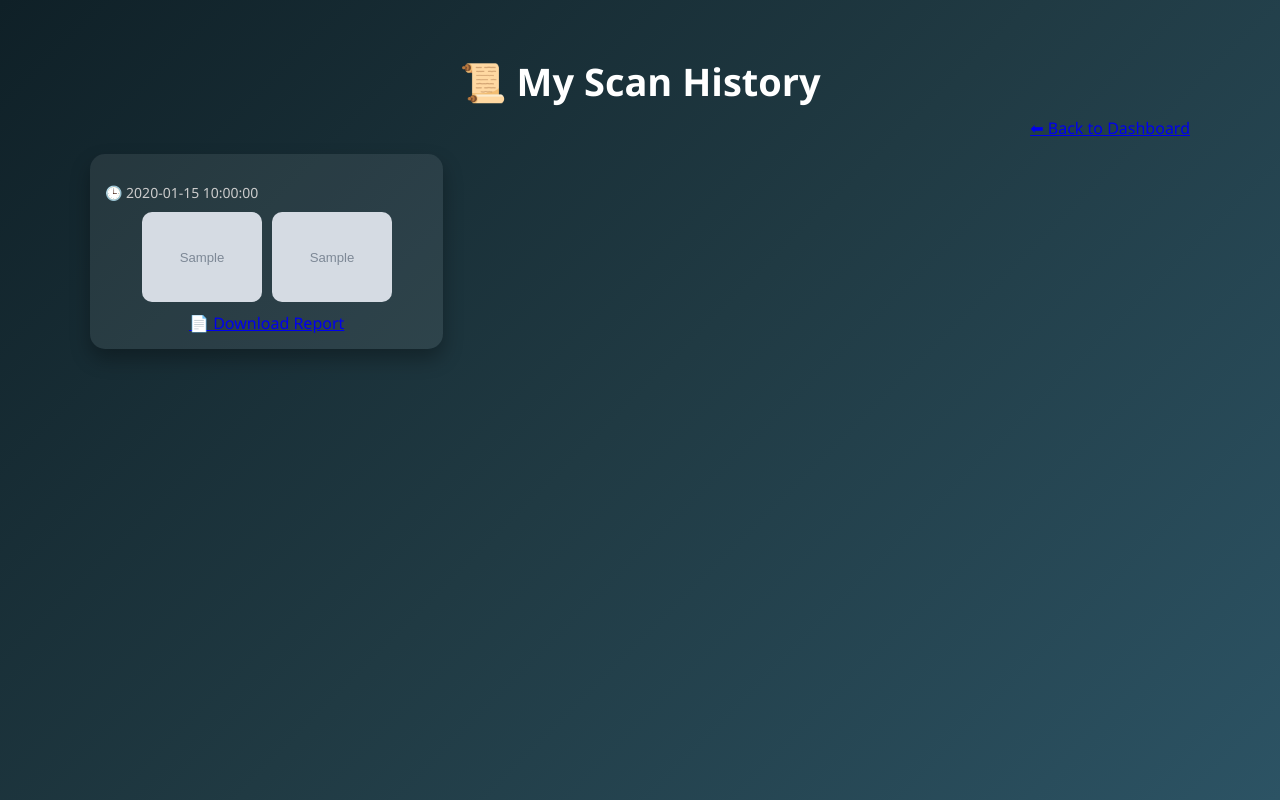
After one commit to siddhantg07/marine-oil-spill-detection, a Flask app: page /history in a window 1280 px wide. The commit adds this page. Run offline with Flask 3, Linux system fonts and the light colour scheme; the visitor is signed in with stand-in values (Sample User, id 1); tables that the repository leaves empty hold one stand-in row (values such as "Sample post"); grey boxes marked "Sample" are stand-in pictures.

Commit message:
Added per-user scan history feature

```diff
--- a/backend/app.py
+++ b/backend/app.py
@@ -27,6 +27,40 @@ os.makedirs(UPLOAD_FOLDER, exist_ok=True)
 model = tf.keras.models.load_model(MODEL_PATH)
 
 # ===============================
+# INIT DATABASE
+# ===============================
+def init_db():
+    conn = sqlite3.connect("users.db")
+    c = conn.cursor()
+
+    # users table (already exists in your project)
+    c.execute("""
+        CREATE TABLE IF NOT EXISTS users (
+            id INTEGER PRIMARY KEY AUTOINCREMENT,
+            username TEXT UNIQUE,
+            password TEXT
+        )
+    """)
+
+    # scan history table
+    c.execute("""
+        CREATE TABLE IF NOT EXISTS scan_history (
+            id INTEGER PRIMARY KEY AUTOINCREMENT,
+            username TEXT,
+            original_image TEXT,
+            mask_image TEXT,
+            overlay_image TEXT,
+            report_file TEXT,
+            timestamp DATETIME DEFAULT CURRENT_TIMESTAMP
+        )
+    """)
+
+    conn.commit()
+    conn.close()
+
+init_db()
+
+# ===============================
 # IMAGE PREPROCESS
 # ===============================
 def preprocess_image(image_path):
@@ -53,9 +87,7 @@ def create_overlay(image_path, mask):
 # ===============================
 # GENERATE PDF REPORT
 # ===============================
-def generate_pdf_report(original_img, mask_img, overlay_img, result, confidence):
-    report_path = os.path.join(UPLOAD_FOLDER, "report.pdf")
-
+def generate_pdf_report(original_img, mask_img, overlay_img, result, confidence, report_path):
     c = canvas.Canvas(report_path, pagesize=A4)
     width, height = A4
 
@@ -82,7 +114,19 @@ def generate_pdf_report(original_img, mask_img, overlay_img, result, confidence)
     c.drawImage(overlay_img, 100, height - 500, width=400, height=400)
 
     c.save()
-    return report_path
+
+# ===============================
+# SAVE HISTORY
+# ===============================
+def save_scan_history(username, orig, mask, overlay, report):
+    conn = sqlite3.connect("users.db")
+    c = conn.cursor()
+    c.execute("""
+        INSERT INTO scan_history (username, original_image, mask_image, overlay_image, report_file)
+        VALUES (?, ?, ?, ?, ?)
+    """, (username, orig, mask, overlay, report))
+    conn.commit()
+    conn.close()
 
 # ===============================
 # AUTH ROUTES
@@ -137,7 +181,28 @@ def logout():
     return redirect(url_for("login"))
 
 # ===============================
-# MAIN ROUTE (PROTECTED)
+# HISTORY PAGE
+# ===============================
+@app.route("/history")
+def history():
+    if "user" not in session:
+        return redirect(url_for("login"))
+
+    conn = sqlite3.connect("users.db")
+    c = conn.cursor()
+    c.execute("""
+        SELECT original_image, mask_image, overlay_image, report_file, timestamp
+        FROM scan_history
+        WHERE username = ?
+        ORDER BY timestamp DESC
+    """, (session["user"],))
+    rows = c.fetchall()
+    conn.close()
+
+    return render_template("history.html", history=rows)
+
+# ===============================
+# MAIN ROUTE
 # ===============================
 @app.route("/", methods=["GET", "POST"])
 def index():
@@ -152,14 +217,12 @@ def index():
     report_path = None
 
     if request.method == "POST":
-        if "image" not in request.files:
-            return render_template("index.html")
-
         file = request.files["image"]
         if file.filename == "":
             return render_template("index.html")
 
-        save_path = os.path.join(UPLOAD_FOLDER, file.filename)
+        filename = datetime.now().strftime("%Y%m%d_%H%M%S_") + file.filename
+        save_path = os.path.join(UPLOAD_FOLDER, filename)
         file.save(save_path)
 
         img = preprocess_image(save_path)
@@ -170,12 +233,12 @@ def index():
             mask = mask[:, :, 0]
         mask = mask.astype(np.uint8)
 
-        mask_file = "mask_" + file.filename
+        mask_file = "mask_" + filename
         mask_save_path = os.path.join(UPLOAD_FOLDER, mask_file)
         cv2.imwrite(mask_save_path, mask)
 
         overlay_img = create_overlay(save_path, mask)
-        overlay_file = "overlay_" + file.filename
+        overlay_file = "overlay_" + filename
         overlay_save_path = os.path.join(UPLOAD_FOLDER, overlay_file)
         cv2.imwrite(overlay_save_path, overlay_img)
 
@@ -189,12 +252,24 @@ def index():
         else:
             result = "No Oil Spill Detected"
 
-        generate_pdf_report(save_path, mask_save_path, overlay_save_path, result, confidence)
+        report_file = "report_" + filename + ".pdf"
+        report_save_path = os.path.join(UPLOAD_FOLDER, report_file)
 
-        image_path = "uploads/" + file.filename
+        generate_pdf_report(save_path, mask_save_path, overlay_save_path, result, confidence, report_save_path)
+
+        # Save history
+        save_scan_history(
+            session["user"],
+            "uploads/" + filename,
+            "uploads/" + mask_file,
+            "uploads/" + overlay_file,
+            "uploads/" + report_file
+        )
+
+        image_path = "uploads/" + filename
         mask_path = "uploads/" + mask_file
         overlay_path = "uploads/" + overlay_file
-        report_path = "uploads/report.pdf"
+        report_path = "uploads/" + report_file
 
     return render_template(
         "index.html",
--- a/backend/static/style.css
+++ b/backend/static/style.css
@@ -216,3 +216,43 @@ footer {
 .password-toggle:hover {
     opacity: 1;
 }
+
+.history-grid {
+    display: grid;
+    grid-template-columns: repeat(auto-fill, minmax(280px, 1fr));
+    gap: 20px;
+}
+
+.history-card {
+    background: rgba(255,255,255,0.08);
+    border-radius: 15px;
+    padding: 15px;
+    box-shadow: 0 10px 20px rgba(0,0,0,0.3);
+}
+
+.history-date {
+    color: #ccc;
+    font-size: 14px;
+    margin-bottom: 10px;
+}
+
+.history-images {
+    display: flex;
+    gap: 10px;
+    justify-content: center;
+}
+
+.history-images img {
+    width: 120px;
+    border-radius: 10px;
+}
+
+.history-actions {
+    margin-top: 10px;
+    text-align: center;
+}
+
+.no-history {
+    text-align: center;
+    color: #aaa;
+}
--- /dev/null
+++ b/backend/templates/history.html
@@ -0,0 +1,42 @@
+<!DOCTYPE html>
+<html lang="en">
+<head>
+    <meta charset="UTF-8">
+    <title>My Scan History</title>
+    <link rel="stylesheet" href="{{ url_for('static', filename='style.css') }}">
+</head>
+<body>
+
+<div class="container">
+    <h1>📜 My Scan History</h1>
+
+    <div style="text-align:right; margin-bottom:15px;">
+        <a href="/" class="btn">⬅ Back to Dashboard</a>
+    </div>
+
+    {% if history %}
+        <div class="history-grid">
+            {% for h in history %}
+                <div class="history-card">
+                    <p class="history-date">🕒 {{ h[4] }}</p>
+
+                    <div class="history-images">
+                        <img src="{{ url_for('static', filename=h[0]) }}">
+                        <img src="{{ url_for('static', filename=h[2]) }}">
+                    </div>
+
+                    <div class="history-actions">
+                        <a href="{{ url_for('static', filename=h[3]) }}" download class="btn">
+                            📄 Download Report
+                        </a>
+                    </div>
+                </div>
+            {% endfor %}
+        </div>
+    {% else %}
+        <p class="no-history">No scans yet.</p>
+    {% endif %}
+</div>
+
+</body>
+</html>
--- a/backend/templates/index.html
+++ b/backend/templates/index.html
@@ -6,6 +6,8 @@
 </head>
 <body>
 <a href="/logout">Logout</a>
+<a href="/history"><button>📜 My Scan History</button></a>
+
 
 <div class="container">
 
```
Also changed, not shown: backend/static/uploads/20260125_140938_img_0014.jpg (added), backend/static/uploads/20260125_141032_img_0023.jpg (added), backend/static/uploads/mask_20260125_140938_img_0014.jpg (added), backend/static/uploads/mask_20260125_141032_img_0023.jpg (added), backend/static/uploads/overlay_20260125_140938_img_0014.jpg (added), backend/static/uploads/overlay_20260125_141032_img_0023.jpg (added), 2 other files.
